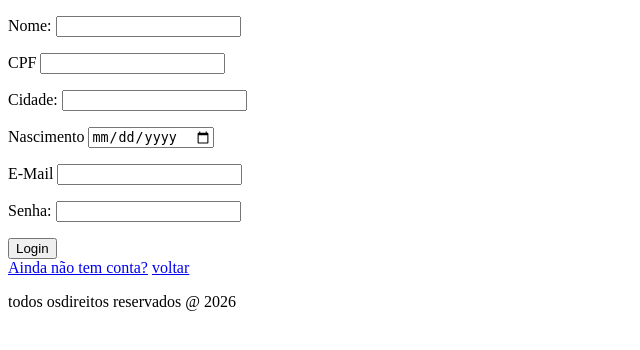
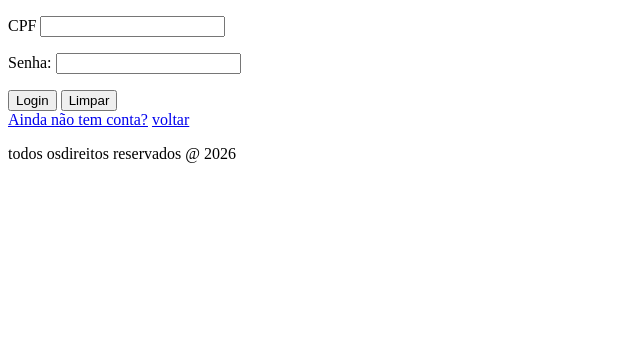
Before and after one commit to ErikSlava/MySite, a Flask app: page /login in a window 1280 px wide. Shown: the part 98-448 px from the top of the page, without its empty margins (0-640 px from the left). Run offline with Flask 3, Linux system fonts and the light colour scheme.

Commit message:
Update login.html

```diff
--- a/templates/login.html
+++ b/templates/login.html
@@ -11,35 +11,22 @@
       <p>Coloque seu dados para entrar na sua conta</p>
     </header>
     <main>
-      <form action="../backend/login.py" method="post">
-        <p>
-          <label for="inome">Nome: </label>
-          <input type="text" id="inome" name="nome" required>
-        </p>
+      <form action="/login" method="post">
         <p>
           <label for="cpf">CPF</label>
           <input type="text" id="cpf" name="cpf" required>
-        </p>
-        <p>
-          <label for="cidade">Cidade:</label>
-          <input type="text" id="cidade" name="cidade" required>
-        </p>
-        <p>
-          <label for="nascimento">Nascimento</label>
-          <input type="date" id="nascimento" name="nascimento" required>
-        </p>
-        <p>
-          <label for="email">E-Mail</label>
-          <input type="email" id="email" name="email" required>
         </p>
         <p>
           <label for="password">Senha:</label>
           <input type="password" id="password" name="senha" required>
         </p>
         <button type="submit">Login</button>
+        <button type="reset">Limpar</button>
       </form>
-      <a href="/cadastrar">Ainda não tem conta?</a>
-      <a href="/">voltar</a>
+      <nav>
+        <a href="/cadastrar">Ainda não tem conta?</a>
+        <a href="/">voltar</a>
+      </nav>
     </main>
     <footer>
       <p>todos osdireitos reservados @ 2026</p>
```
